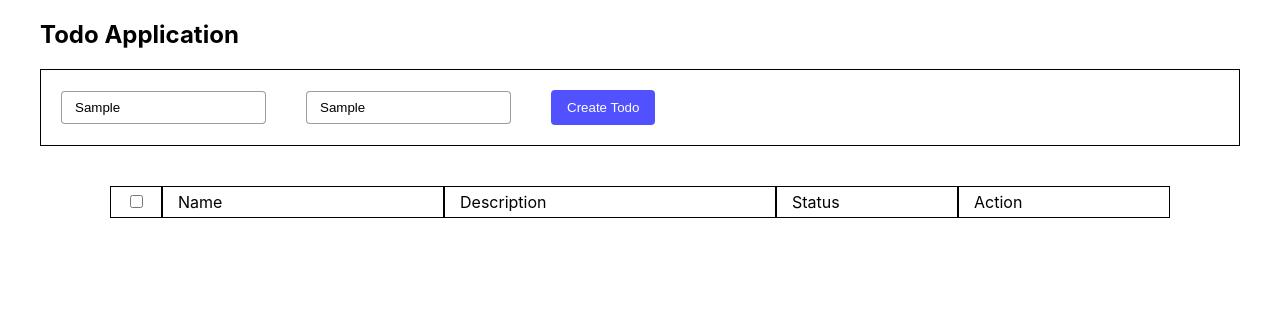
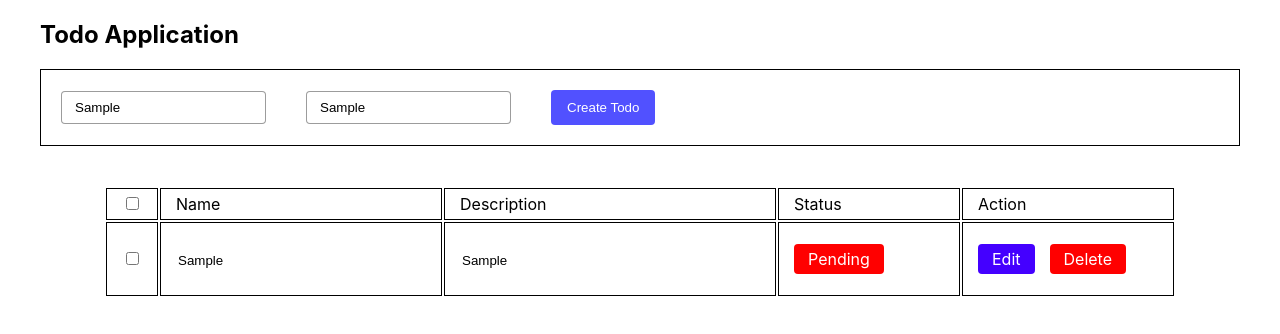
Before and after one commit to balloon383/Lesson_Front-End_Pro, a React (Create React App) app: page / in a window 1280 px wide. Both pictures are taken after typing "Sample", "Sample" into the empty fields and a click on the button "Create Todo". Shown: the top 334 px of the page. Built offline with nearby package versions, Linux system fonts and the light colour scheme.

Commit message:
lesson-29 update

```diff
--- a/src/App.js
+++ b/src/App.js
@@ -12,12 +12,12 @@ export default function App() {
     {
       title: data1,
       description: data2,
-      status: 'Pending'
+      status: 'Pending',
+      id: (Math.random() * 1000).toFixed()
     }
     setTodoData( prevTodoData => {
       prevTodoData.push(newObj)
-      return prevTodoData
-
+      return [...prevTodoData]
     })
     console.log(todoData)
   }
--- a/src/components/todo-list/new-todo/new-todo.jsx
+++ b/src/components/todo-list/new-todo/new-todo.jsx
@@ -1,20 +1,42 @@
-import React from 'react'
+import React, { useState } from 'react'
+import './style.css'
 
 export default function NewTodo(props) {
+  const [titleValue, updateTitle] = useState(props.todoData.title)
+  const [descriptionValue, updateDescription] = useState(props.todoData.description)
+  const [status, updateStatus] = useState('Pending')
+  const [statusClass, updateStatusClass] = useState('list__status--red')
+  const [readOnly, updateReadOnly] = useState(true)
+
 
   function changeStatus(){
-    if(props.todoData.status == 'Pending' ){
-      props.todoData.status = 'Completed'
+    if(status === 'Pending'){
+      updateStatus('Completed')
+      updateStatusClass('list__status--green')
+    } else{
+      updateStatus('Pending')
+      updateStatusClass('list__status--red')
+    }
+  }
+
+  function handleDelete(){
+    props.deletion(props.id)
+  }
+  function updateItem(){
+    if(readOnly === true){
+      updateReadOnly(false)
+    } else{
+      updateReadOnly(true)
     }
   }
 
   return (
     <tr className='list__row'>
         <td><input type="checkbox"/></td>
-        <td>{props.todoData.title}</td>
-        <td>{props.todoData.description}</td>
-        <td onClick={changeStatus}>{props.todoData.status}</td>
-        <td>Edit Delete</td>
+        <td><input className='list__input' type="text" value={titleValue} onChange={(el) => updateTitle(el.target.value)} readOnly={readOnly}/></td>
+        <td><input className='list__input' type="text" value={descriptionValue} onChange={(el) => updateDescription(el.target.value)} readOnly={readOnly}/></td>
+        <td onClick={changeStatus} ><p className={statusClass}>{status}</p></td>
+        <td className='list__nav'><p onClick={updateItem} className='list__edit'>Edit</p><p className='list__delete' onClick={handleDelete}>Delete</p></td>
     </tr>
   )
 }
--- a/src/components/todo-list/new-todo/style.css
+++ b/src/components/todo-list/new-todo/style.css
@@ -0,0 +1,38 @@
+.list__nav{
+    display: flex;
+    align-items: center;
+    column-gap: 15px;
+}
+.list__edit{
+    padding: 5px 14px;
+    background-color: #4400ff;
+    border-radius: 4px;
+    color: #fff;
+}
+.list__delete{
+    padding: 5px 14px;
+    background-color: red;
+    border-radius: 4px;
+    color: #fff;
+}
+.list__status--green{
+    padding: 5px 14px;
+    background-color: #0dff00;
+    border-radius: 4px;
+    color: white;
+    display: inline;
+}
+.list__status--red{
+    padding: 5px 14px;
+    background-color: red;
+    border-radius: 4px;
+    color: white;
+    display: inline;
+
+}
+.list__input{
+    border: none;
+}
+.list__input:focus{
+    outline: none;
+}
--- a/src/components/todo-list/todo-list.jsx
+++ b/src/components/todo-list/todo-list.jsx
@@ -4,10 +4,20 @@ import React, { useState, useEffect } from 'react'
 
 export default function TodoList({ todoProps }) {
 
-  const [todoData, updateTodoData] = useState(todoProps || [])
+  let [todoPropsArr, updateTodoPropsArr] = useState(todoProps)
+
+  useEffect(() => {
+    updateTodoPropsArr(todoProps);
+  }, [todoProps]);
+
+  const deleteItem = (id) => {
+    const updatedTodoPropsArr = todoPropsArr.filter((el) => el.id !== id);
+    updateTodoPropsArr(updatedTodoPropsArr);
+  }
 
   return (
     <section className='list__body'>
+      <table>
         <tbody className='list__table'>
               <tr className='list__row'>
                   <td><input type="checkbox"/></td>
@@ -16,8 +26,9 @@ export default function TodoList({ todoProps }) {
                   <td>Status</td>
                   <td>Action</td>
               </tr>
-            {todoData.map(todo => <NewTodo todoData={todo}/>)}
+              {todoPropsArr.map(todo => <NewTodo todoData={todo} key={todo.id} id={todo.id} deletion={deleteItem}/>)}
         </tbody>
+      </table>
     </section>
   )
 
```
Lines whose indentation alone changed are shown as unchanged.
